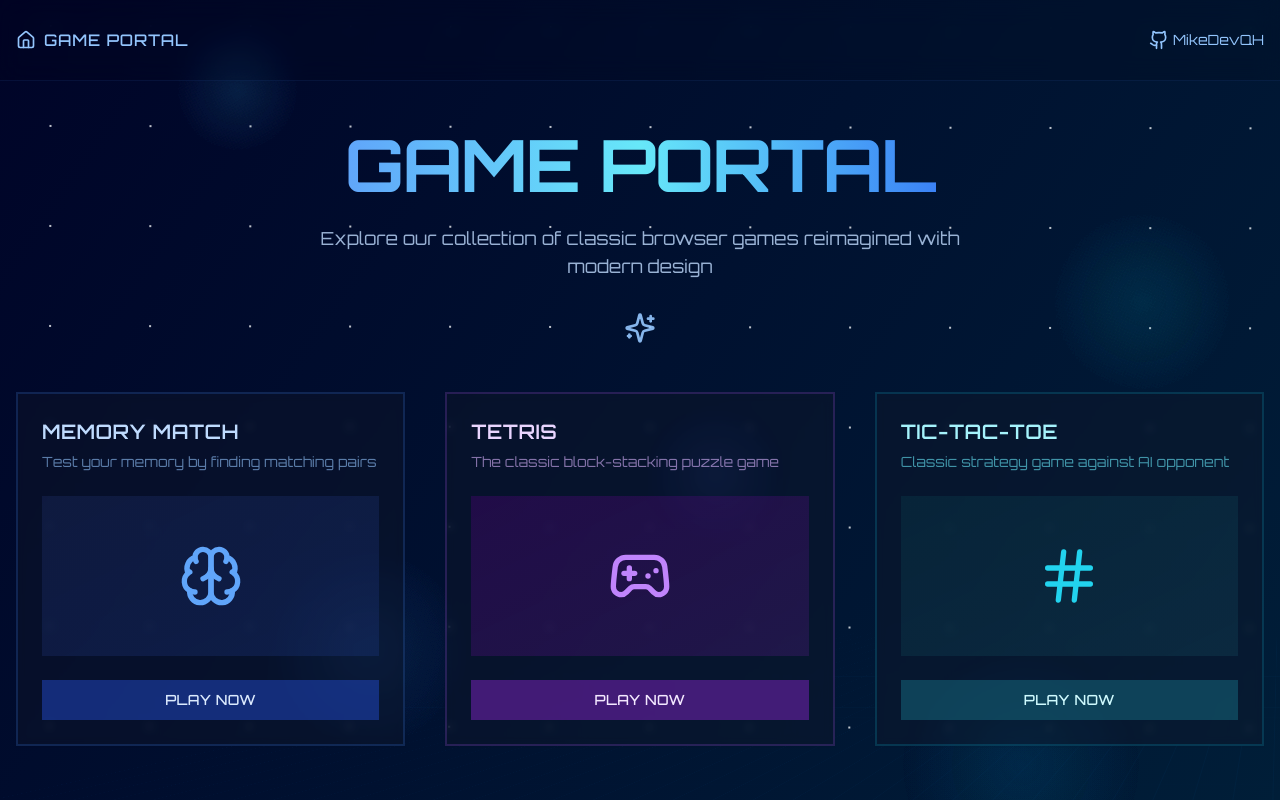
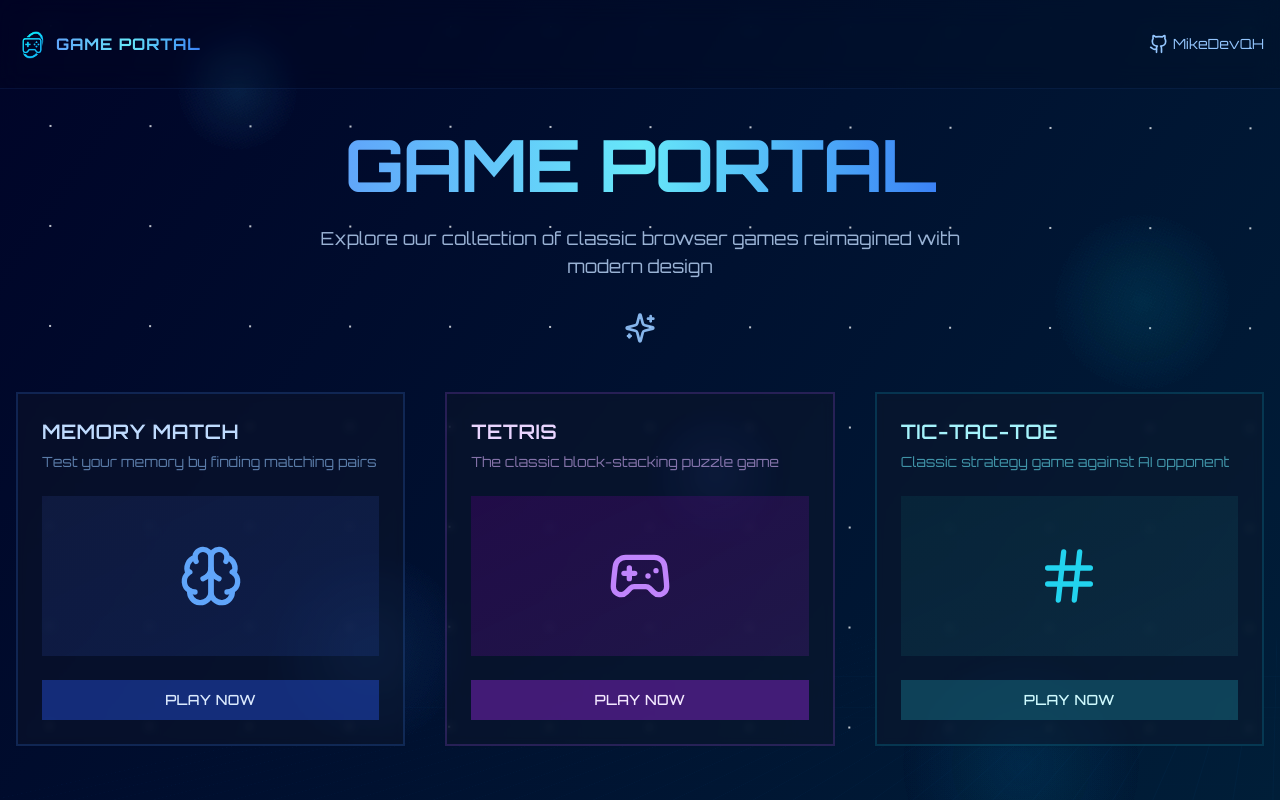
Before and after one commit to MikeDevQH/game-portal, a Next.js app: page / in a window 1280 px wide. Shown: the top 800 px of the page. Built offline with nearby package versions, Linux system fonts and the light colour scheme.

Commit message:
add logo

```diff
--- a/components/header.tsx
+++ b/components/header.tsx
@@ -18,9 +18,9 @@ export default function Header() {
           className="flex items-center gap-2 text-blue-300 hover:text-blue-100 transition-all duration-300"
         >
           <motion.div whileHover={{ rotate: 360 }} transition={{ duration: 0.5 }}>
-            <Home className="h-5 w-5" />
+            <img src="/logo.png" alt="Game Portal Logo" className="h-8 w-8 scale-125" />
           </motion.div>
-          <span className="font-medium tracking-wider">GAME PORTAL</span>
+          <span className="font-bold tracking-wider text-transparent bg-clip-text bg-gradient-to-r from-blue-400 via-cyan-300 to-blue-500">GAME PORTAL</span>
         </Link>
         <motion.a
           href="https://github.com/MikeDevQH"
```
